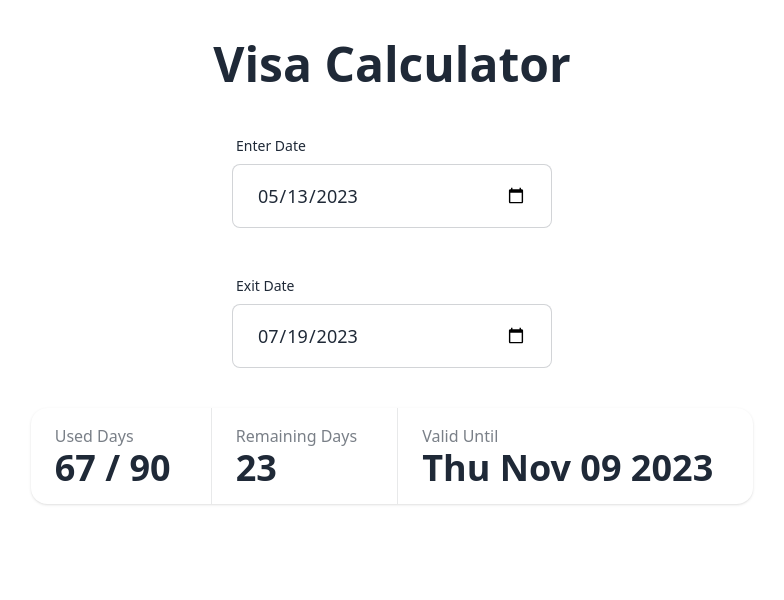
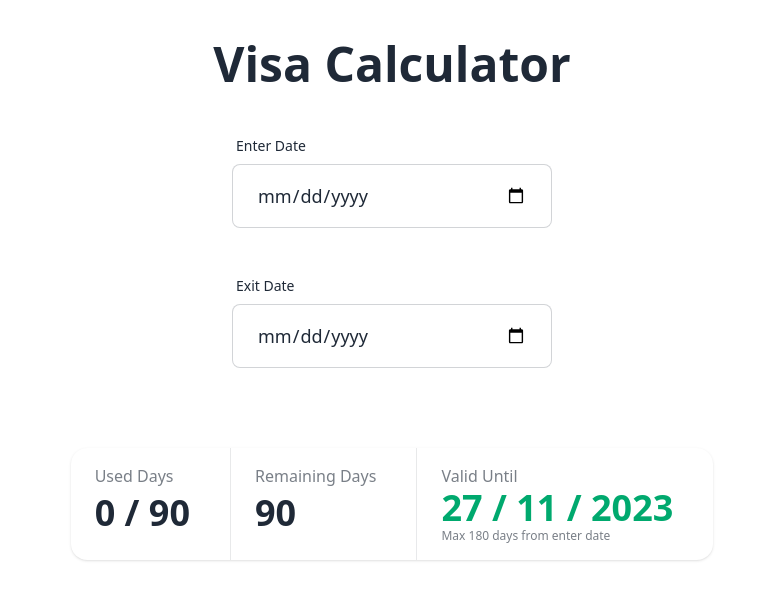
Before and after one commit to webceyhan/nuxt-visa-calculator, a Nuxt app: page / in a window 1280 px wide. Shown: the top 600 px of the page, without its empty margins (248-1032 px from the left). Built offline with nearby package versions, Linux system fonts and the light colour scheme.

Commit message:
refactor date logic

```diff
--- a/app.vue
+++ b/app.vue
@@ -1,39 +1,41 @@
 <script setup lang="ts">
-const today = new Date();
-const maxDays = 90;
-const maxDaysInterval = 180;
+import { addDays, differenceInDays, lightFormat, isAfter, isValid } from "date-fns";
+
+const TODAY = new Date();
+const MAX_DAYS = 90;
+const MAX_DAYS_INTERVAL = 180;
 
 // yyyy-mm-dd
-const enterDate = ref("2023-05-13");
-const exitDate = ref("2023-07-19");
+const enterDate = ref("");
+const exitDate = ref("");
 
-const diffInDays = (start: Date, end: Date) => {
-  const diffInMs = Math.abs(end.getTime() - start.getTime());
-  return Math.ceil(diffInMs / (1000 * 60 * 60 * 24));
-};
+const expireDate = computed<Date>(() => {
+  const entered = new Date(enterDate.value);
 
-const expireDate = computed(() => {
-  const date = new Date(enterDate.value);
-  date.setDate(date.getDate() + maxDaysInterval);
-  return date.toDateString();
+  return isValid(entered) ? addDays(entered, MAX_DAYS_INTERVAL) : TODAY;
 });
 
-const usedDays = computed(() => {
+const usedDays = computed<number>(() => {
   const entered = new Date(enterDate.value);
   const exited = new Date(exitDate.value);
+  const days = differenceInDays(exited, entered);
 
-  return diffInDays(entered, exited);
+  return days > 0 ? days : 0;
 });
 
-const remainingDays = computed(() => {
-  return maxDays - usedDays.value;
+const remainingDays = computed<number>(() => {
+  return MAX_DAYS - usedDays.value;
+});
+
+const isExpired = computed<boolean>(() => {
+  return isAfter(TODAY, expireDate.value);
 });
 </script>
 
 <template>
   <div class="container flex flex-col justify-center items-center mx-auto gap-10 p-10">
     <header>
-      <h1 class="text-5xl font-bold">Visa Calculator</h1>
+      <h1 class="text-5xl font-bold text-center">Visa Calculator</h1>
     </header>
 
     <!-- enter date -->
@@ -42,15 +44,26 @@ const remainingDays = computed(() => {
     <!-- exit date -->
     <form-control label="Exit Date" type="date" v-model="exitDate" />
 
-    <stat-group>
-      <stat title="Used Days"> {{ usedDays }} / {{ maxDays }} </stat>
+    <stat-group class="max-md:stats-vertical md:my-10">
+      <stat title="Used Days"> {{ usedDays }} / {{ MAX_DAYS }} </stat>
 
       <stat title="Remaining Days">
-        {{ remainingDays }}
+        <span :class="{ 'line-through': isExpired }">
+          {{ remainingDays }}
+        </span>
       </stat>
 
       <stat title="Valid Until">
-        {{ expireDate }}
+        <span
+          :class="{
+            'text-success': !isExpired,
+            'text-error': isExpired,
+          }"
+        >
+          {{ lightFormat(expireDate, "dd / MMM / yyyy") }}
+        </span>
+
+        <template #desc> Max {{ MAX_DAYS_INTERVAL }} days from enter date </template>
       </stat>
     </stat-group>
   </div>
```
